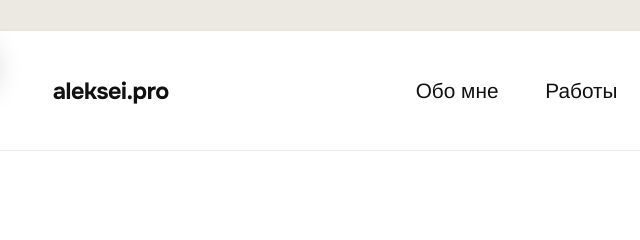
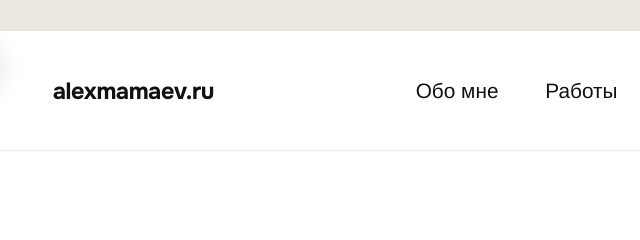
Before and after one commit to alexeymamaev/aleksei-pro, a plain HTML site: page index.html in a window 1280 px wide. Shown: the top 240 px of the page, 72-712 px from the left. Drawn offline with Linux system fonts and the light colour scheme.

Commit message:
Use alexmamaev.ru as the primary portfolio domain

```diff
--- a/index.html
+++ b/index.html
@@ -14,10 +14,10 @@
 
 <!-- Open Graph (для ссылок в Telegram и соцсетях) -->
 <meta property="og:type" content="website">
-<meta property="og:url" content="https://aleksei.pro">
+<meta property="og:url" content="https://alexmamaev.ru">
 <meta property="og:title" content="Алексей Мамаев — дизайнер цифровых продуктов">
 <meta property="og:description" content="20 лет в дизайне цифровых продуктов. Сооснователь и арт-директор Казанской проектной мануфактуры: цифровые продукты для культуры, науки и образования.">
-<meta property="og:image" content="https://aleksei.pro/assets/portrait-red.png">
+<meta property="og:image" content="https://alexmamaev.ru/assets/portrait-red.png">
 <meta name="twitter:card" content="summary_large_image">
 
 <link rel="preconnect" href="https://fonts.googleapis.com">
@@ -369,7 +369,7 @@
 
     <!-- nav -->
     <nav class="nav">
-      <a class="nav__logo" href="https://aleksei.pro">aleksei.pro</a>
+      <a class="nav__logo" href="https://alexmamaev.ru">alexmamaev.ru</a>
       <div class="nav__right">
         <a class="nav__link" href="#about">Обо мне</a>
         <a class="nav__link" href="#works">Работы</a>
@@ -503,7 +503,7 @@
     <section class="contact">
       <div>
         <div class="contact__title">Поговорим<br>о проекте</div>
-        <div class="contact__sub">Telegram · @alexmamaev · aleksei.pro</div>
+        <div class="contact__sub">Telegram · @alexmamaev · alexmamaev.ru</div>
       </div>
       <a class="btn" href="https://t.me/alexmamaev">Написать в Telegram</a>
     </section>
```
Also changed, not shown: case-tasks.html (+3 -3 lines).
